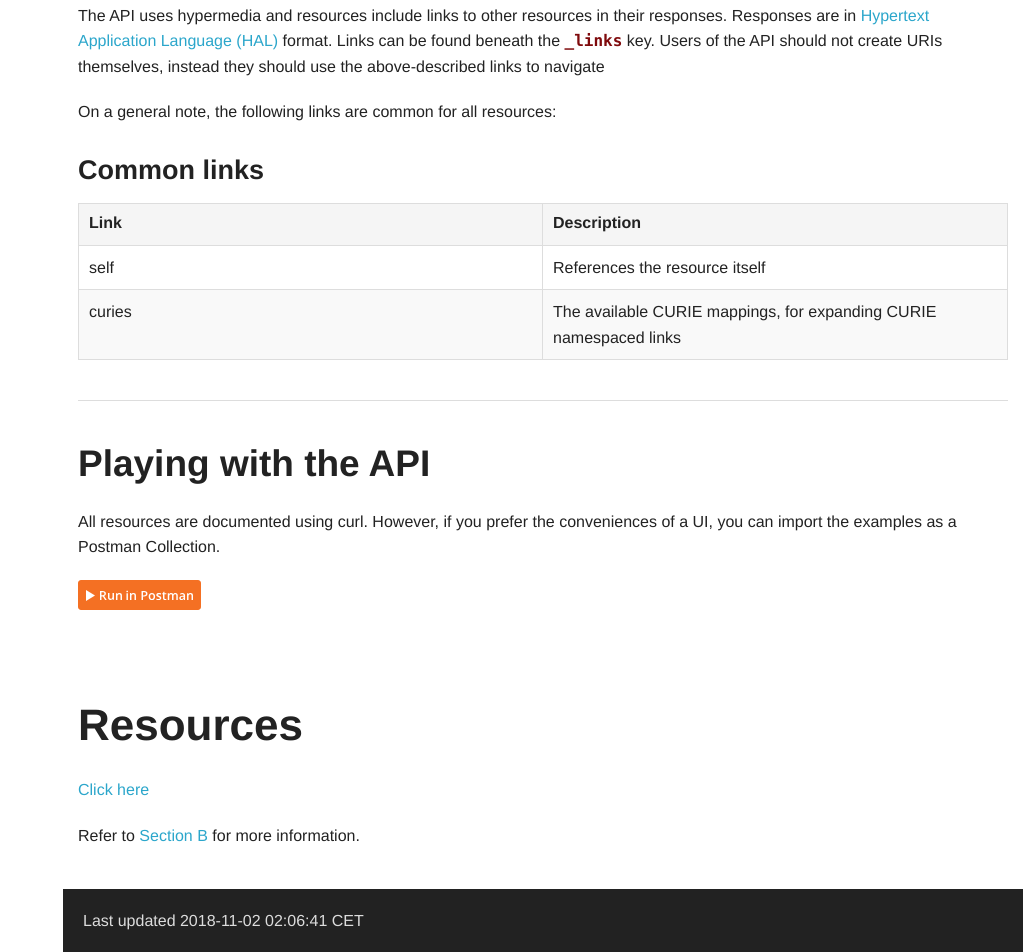
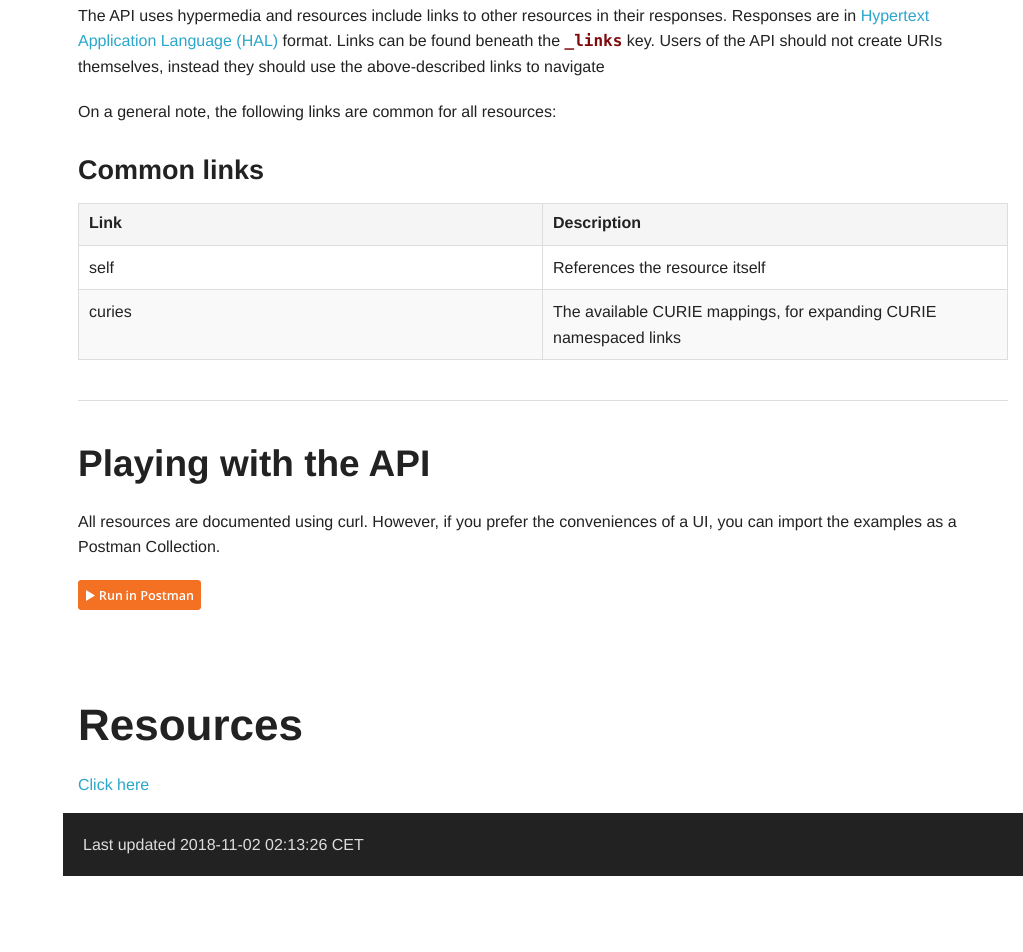
Before and after one commit to kschulst/api-docs, a plain HTML site: page index.html in a window 1280 px wide. Shown: the part 1989-2941 px from the top of the page, without its empty margins (257-1280 px from the left). After the commit the page ends 2865 px from the top, so only its background shows below. Drawn offline with nearby package versions, Linux system fonts and the light colour scheme.

Commit message:
API docs

```diff
--- a/index.html
+++ b/index.html
@@ -940,18 +940,13 @@ of a UI, you can import the examples as a Postman Collection.</p>
 <h1 id="resources" class="sect0"><a class="link" href="#resources">Resources</a></h1>
 <div class="openblock partintro">
 <div class="content">
-<div class="paragraph">
-<p><a href="api/restdocs-demo/index.html">Click here</a></p>
-</div>
-<div class="paragraph">
-<p>Refer to <a href="document-b.html#section-b">Section B</a> for more information.</p>
-</div>
+<a href="api/restdocs-demo/index.html">Click here</a>
 </div>
 </div>
 </div>
 <div id="footer">
 <div id="footer-text">
-Last updated 2018-11-02 02:06:41 CET
+Last updated 2018-11-02 02:13:26 CET
 </div>
 </div>
 <link rel="stylesheet" href="https://cdnjs.cloudflare.com/ajax/libs/highlight.js/9.12.0/styles/github.min.css">
```
